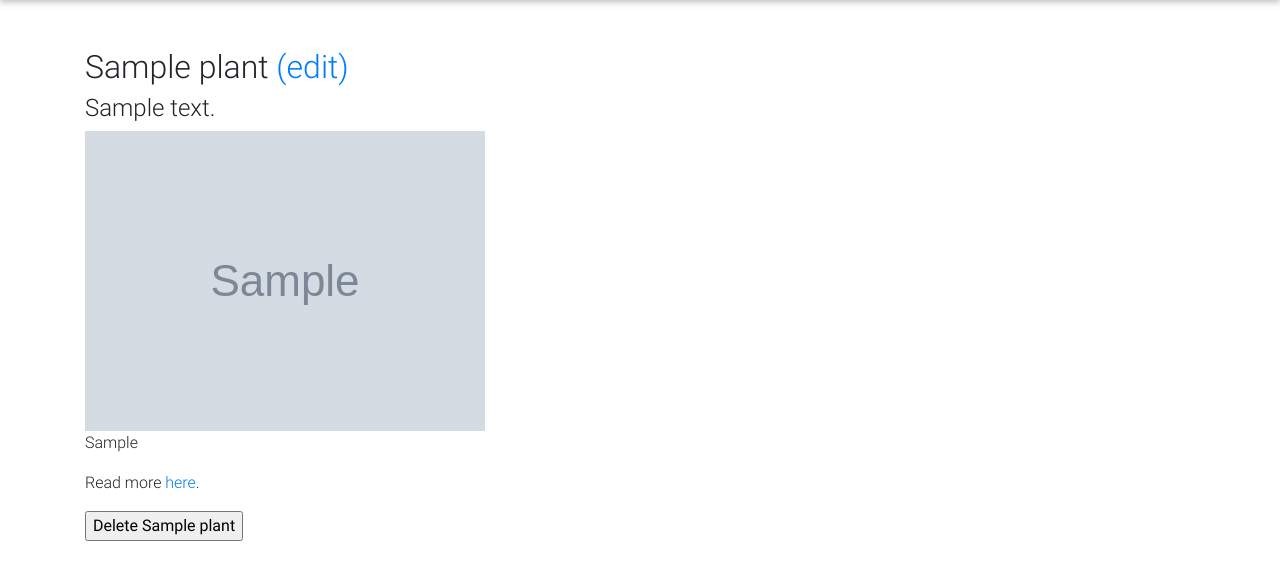
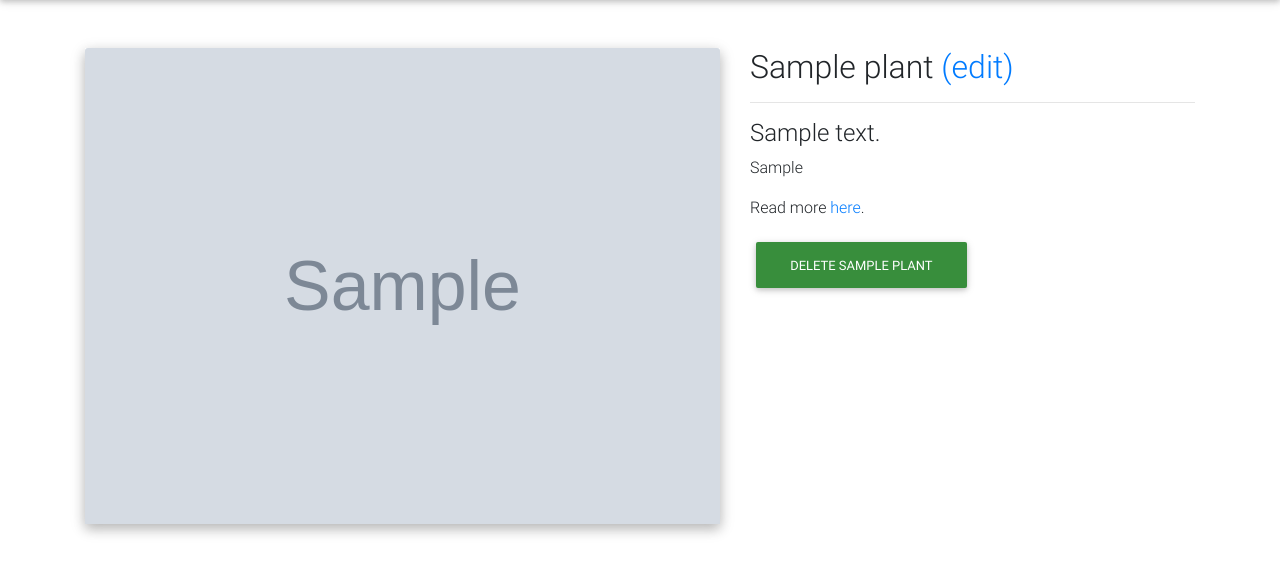
Before and after one commit to esin87/plant_mom, a Django app: page /plants/1 in a window 1280 px wide. Shown: the part 64-644 px from the top of the page. Run offline with Django 3.2, Linux system fonts and the light colour scheme; tables that the repository leaves empty hold one stand-in row (values such as "Sample post"); grey boxes marked "Sample" are stand-in pictures; some libraries are stand-ins or nearby versions.

Commit message:
bootstrap plant detail page

```diff
--- a/plant_mom/templates/plant_mom/plant_detail.html
+++ b/plant_mom/templates/plant_mom/plant_detail.html
@@ -1,9 +1,18 @@
 {% extends 'plant_mom/base.html' %} {% block content %}
+<div class="row">
+  <div class="col-md-7 mb-4">
+    <div class="view overlay z-depth-1-half">
+      <img src="{{ plant.photo_url }}" alt="{{ plant.name }}" class="card-img-top"  />
+      <div class="mask rgba-white-light"></div>
+    </div>
+  </div>
 
+  <div class="col-md-5 mb-4">
     <h2>{{ plant.name }} <a href="{% url 'plant_edit' pk=plant.pk %}">(edit)</a></h2>
+    <hr>
     <h4>{{ plant.description }}</h4>
 
-<img src="{{ plant.photo_url }}" alt="" class="plant-photo" />
+
     <p>{{ plant.care_tips }}</p>
     <p>Read more
       <a href="{{ plant.link }}" target="_blank">here</a>.
@@ -12,6 +21,7 @@
 
     <form action="/plants/{{ plant.id }}/delete" method="POST">
       {% csrf_token %}
-  <input type="submit" value="Delete {{ plant.name }}" />
+      <input class="btn btn-green" type="submit" value="Delete {{ plant.name }}" />
     </form>
 {% endblock %}
+</div>
```
Also changed, not shown: plant_mom/static/index.html (deleted). Lines whose indentation alone changed are shown as unchanged.
